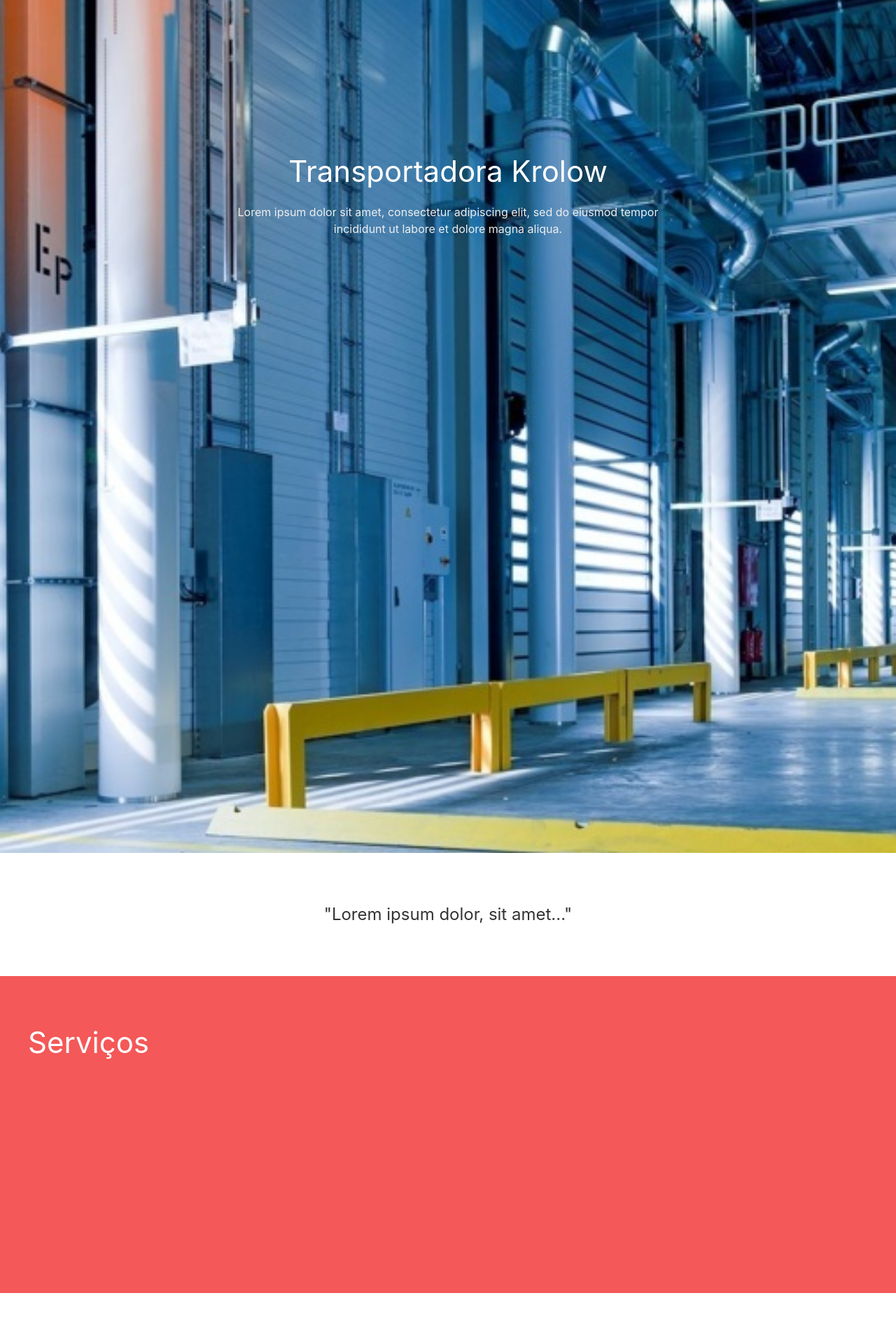
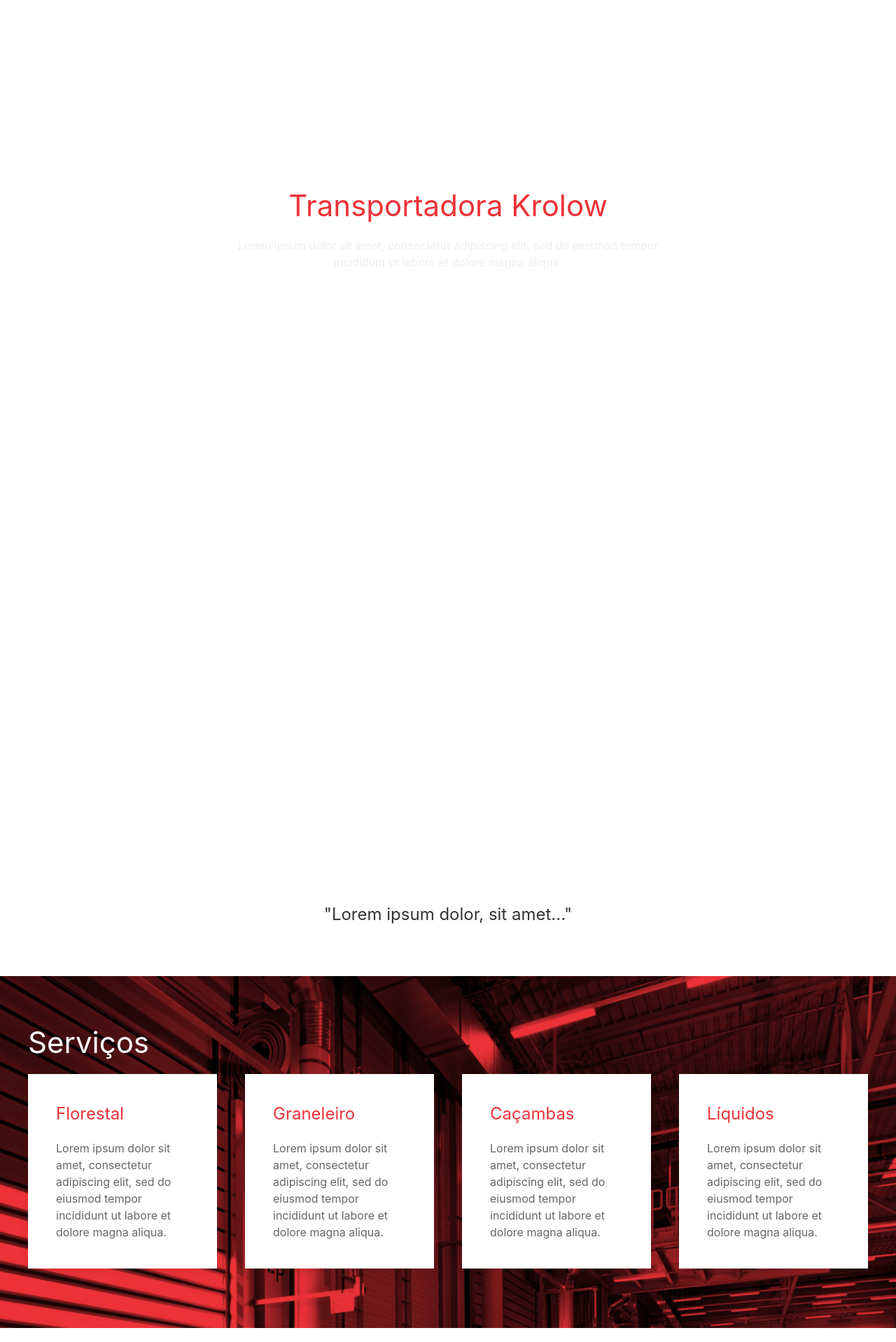
Before and after one commit to RakeshKailash/TransportadoraKrolow, a PHP site: page / in a window 1280 px wide. Shown: the part 720-2638 px from the top of the page at 70% size. Run offline with PHP 8.4, Linux system fonts and the light colour scheme; some libraries are stand-ins or nearby versions.

Commit message:
Vídeo de background, no desktop

```diff
--- a/css/custom.css
+++ b/css/custom.css
@@ -2,7 +2,8 @@
 
 :root {
   /*--main-logo-color: #FFA061;*/
-  --main-logo-color: #f45858;
+  /*--main-logo-color: #f45858;*/
+  --main-logo-color: #ED3237;
 }
 
 .bg-krolow {
@@ -23,7 +24,8 @@ h1 {
 
 .uk-logo img {
 	position: relative;
-	width: 150px;
+    width: auto;
+    max-height: 60%;
 }
 
 .uk-navbar-container.uk-navbar {
@@ -34,6 +36,14 @@ h1 {
 
 .uk-card-default .uk-card-title {
 	color: var(--main-logo-color);
+}
+
+#title_home_parallax {
+	position: absolute;
+	top: 50%;
+	left: 50%;
+	transform: translate(-50%, -50%);
+	z-index: 99;
 }
 
 #title_home_parallax p {
--- a/index.php
+++ b/index.php
@@ -17,12 +17,13 @@
 	<div uk-sticky="sel-target: .uk-navbar-container; cls-active: uk-navbar-sticky">
 		<nav class="uk-navbar-container" uk-navbar="dropbar:true; mode:click">
 			<div class="uk-navbar-left">
-				<a class="uk-navbar-item uk-logo" href="html" uk-scroll><img src="img/logo_prov.png" alt=""></a>
+				<a class="uk-navbar-item uk-logo" href="html" uk-scroll><img src="img/logo.png" alt=""></a>
 				<ul class="uk-navbar-nav uk-visible@s">
 					<li class="uk-active"><a href="html" uk-scroll>Home</a></li>
 					<li><a href="#section_servicos" uk-scroll="offset: 60">Serviços</a></li>
 					<li><a href="#section_sobrenos" uk-scroll="offset: 60">Sobre nós</a></li>
 					<li><a href="#section_imagens" uk-scroll="offset: 60">Imagens</a></li>
+					<li><a href="#section_unidades" uk-scroll="offset: 60">Nossas Unidades</a></li>
 					<li><a href="#section_contato" uk-scroll="offset: 60">Contato</a></li>
 				</ul>
 			</div>
@@ -36,6 +37,7 @@
 								<li><a href="#section_servicos" uk-scroll="offset: 60" class="uk-text-right">Serviços</a></li>
 								<li><a href="#section_sobrenos" uk-scroll="offset: 60" class="uk-text-right">Sobre nós</a></li>
 								<li><a href="#section_imagens" uk-scroll="offset: 60" class="uk-text-right">Imagens</a></li>
+								<li><a href="#section_unidades" uk-scroll="offset: 60" class="uk-text-right">Nossas Unidades</a></li>
 								<li><a href="#section_contato" uk-scroll="offset: 60" class="uk-text-right">Contato</a></li>
 							</ul>
 						</div>
@@ -45,32 +47,35 @@
 		</nav>
 	</div>
 	<div class="uk-height-large" id="section_home" style="overflow: hidden">
-		<div class="uk-height-large uk-background-cover uk-light uk-flex" uk-parallax="bgy: -100; easing: -1;" style="background-image: url('img/slideshow/3.jpeg');" id="home_parallax">
 		<div class="uk-width-1-2@m uk-text-center uk-margin-auto uk-margin-auto-vertical" id="title_home_parallax">
 			<h1 uk-parallax="opacity: 1,1,0; y: 0,-100,-100; viewport: 0.5;">Transportadora Krolow</h1>
 			<p uk-parallax="opacity: 1,1,0; y: 0,-100,-100; viewport: 0.5;">Lorem ipsum dolor sit amet, consectetur adipiscing elit, sed do eiusmod tempor incididunt ut labore et dolore magna aliqua.</p>
 		</div>
-		</div>
+		<video src="video/home_prev.mp4" autoplay loop muted playslinline style="position: relative; min-width: 100%;" uk-parallax="y: -100; easing: -1;"></video>
 		</div>
 
 		<div class="uk-section uk-section-medium uk-section-default uk-text-center" id="quote_section">
 			<h2 class="uk-text-lead">"Lorem ipsum dolor, sit amet..."</h2>
 		</div>
 
-	<div class="uk-section uk-section-default section_site bg-krolow" id="section_servicos">
+		<div class="uk-section uk-section-default section_site uk-background-cover" uk-parallax="bgy: -300; easing: -1;" style="background-image: url('img/slideshow/6.jpg');" id="section_servicos">
 			<div class="uk-container">
 				<h1>Serviços</h1>
-			<div class="uk-column-1-3@m uk-column-1-3@l">
-				<div class="uk-card uk-card-default uk-card-body" uk-parallax="opacity: 0,1,1; x: -10,0,0; viewport: 0.5;">
-					<h3 class="uk-card-title">Lorem ipsum</h3>
+				<div class="uk-column-1-4@m uk-column-1-4@l">
+					<div class="uk-card uk-card-default uk-card-body">
+						<h3 class="uk-card-title">Florestal</h3>
 						<p>Lorem ipsum dolor sit amet, consectetur adipiscing elit, sed do eiusmod tempor incididunt ut labore et dolore magna aliqua.</p>
 					</div>
-				<div class="uk-card uk-card-default uk-card-body uk-margin-top" uk-parallax="opacity: 0,1,1; x: -10,0,0; viewport: 0.5;">
-					<h3 class="uk-card-title">Lorem ipsum</h3>
+					<div class="uk-card uk-card-default uk-card-body uk-margin-top">
+						<h3 class="uk-card-title">Graneleiro</h3>
 						<p>Lorem ipsum dolor sit amet, consectetur adipiscing elit, sed do eiusmod tempor incididunt ut labore et dolore magna aliqua.</p>
 					</div>
-				<div class="uk-card uk-card-default uk-card-body uk-margin-top" uk-parallax="opacity: 0,1,1; x: -10,0,0; viewport: 0.5;">
-					<h3 class="uk-card-title">Lorem ipsum</h3>
+					<div class="uk-card uk-card-default uk-card-body uk-margin-top">
+						<h3 class="uk-card-title">Caçambas</h3>
+						<p>Lorem ipsum dolor sit amet, consectetur adipiscing elit, sed do eiusmod tempor incididunt ut labore et dolore magna aliqua.</p>
+					</div>
+					<div class="uk-card uk-card-default uk-card-body uk-margin-top">
+						<h3 class="uk-card-title">Líquidos</h3>
 						<p>Lorem ipsum dolor sit amet, consectetur adipiscing elit, sed do eiusmod tempor incididunt ut labore et dolore magna aliqua.</p>
 					</div>
 				</div>
```
Also changed, not shown: img/logo.png (added), img/logo_prov2.png (added), img/slideshow/6.jpg (added), 1 other file. Lines whose indentation alone changed are shown as unchanged.
